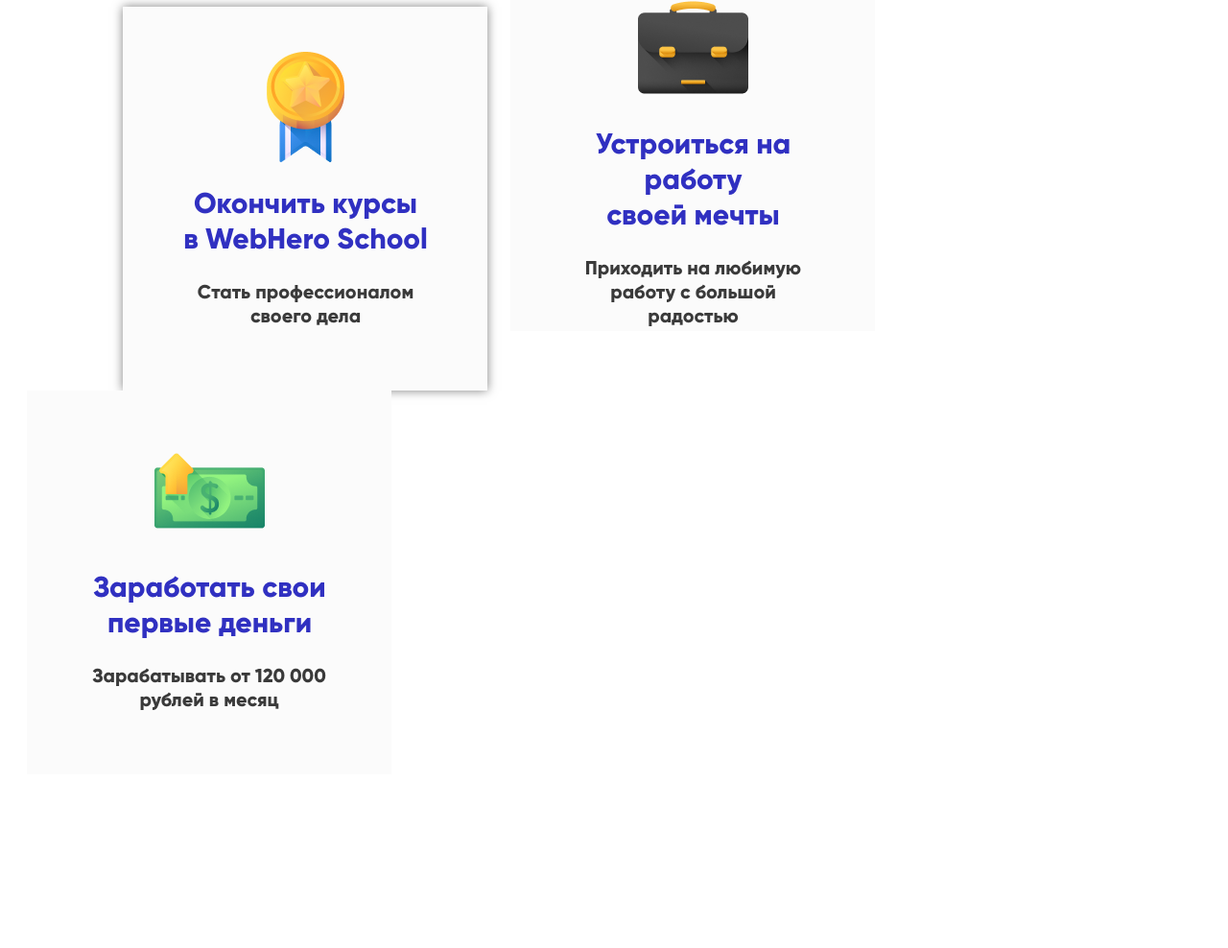
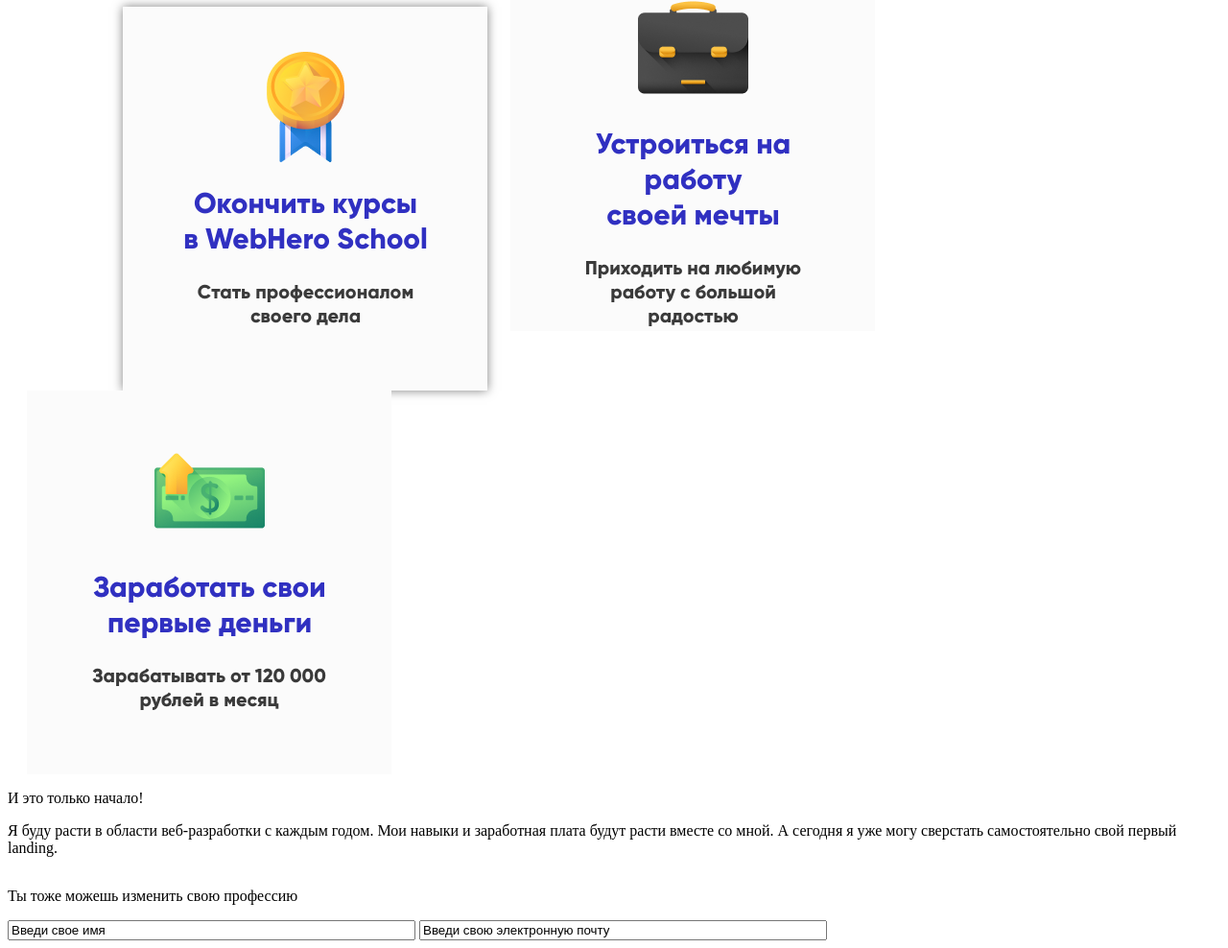
Before and after one commit to WebHeroSchool/WebHero, a plain HTML site: page index.html in a window 1280 px wide. Shown: the part 1083-2071 px from the top of the page at 96% size. Before the commit the page ends 1898 px from the top, so only its background shows below. Drawn offline with Linux system fonts and the light colour scheme.

Commit message:
Добавлены HTML разметки третьего блока

```diff
--- a/index.html
+++ b/index.html
@@ -36,6 +36,15 @@
                 <p class="third-block__title">Заработать свои<br>первые деньги</p>
                 <p class="third-block__subtitle">Зарабатывать от 120&nbsp;000<br>рублей в месяц </p>
             </div>
+            <p class="main__caption">И это только начало!</p>
+            <p class="main__desc">Я буду расти в области веб-разработки с каждым годом.
+                Мои навыки и заработная плата будут расти вместе со мной.
+                А сегодня я уже могу сверстать самостоятельно свой первый landing. </p>
+         </section>
+         <section class="apply">
+             <p class="apply__title">Ты тоже можешь изменить свою профессию</p>
+              <input type="text" size="50" value="Введи свое имя" class="name">
+              <input type="text" size="50" value="Введи свою электронную почту" class="name">
          </section>
 
 </body>
```
